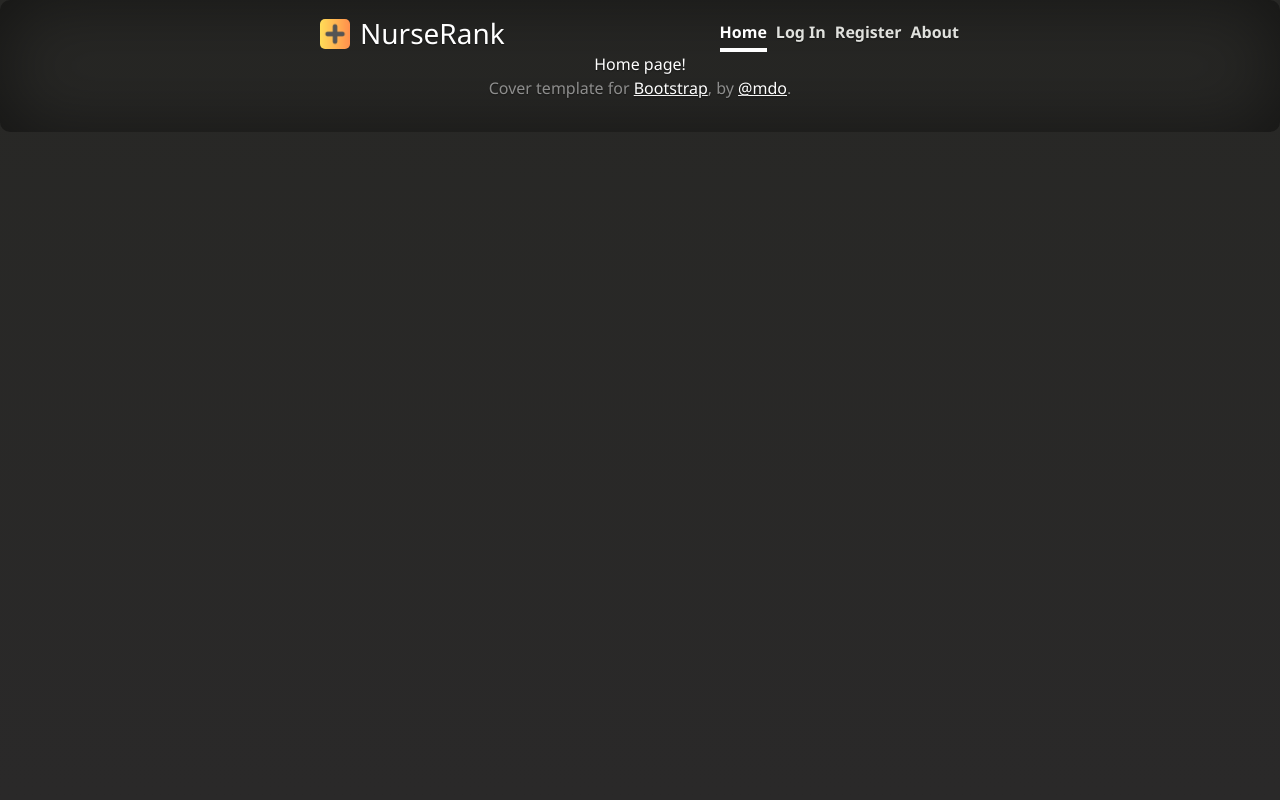
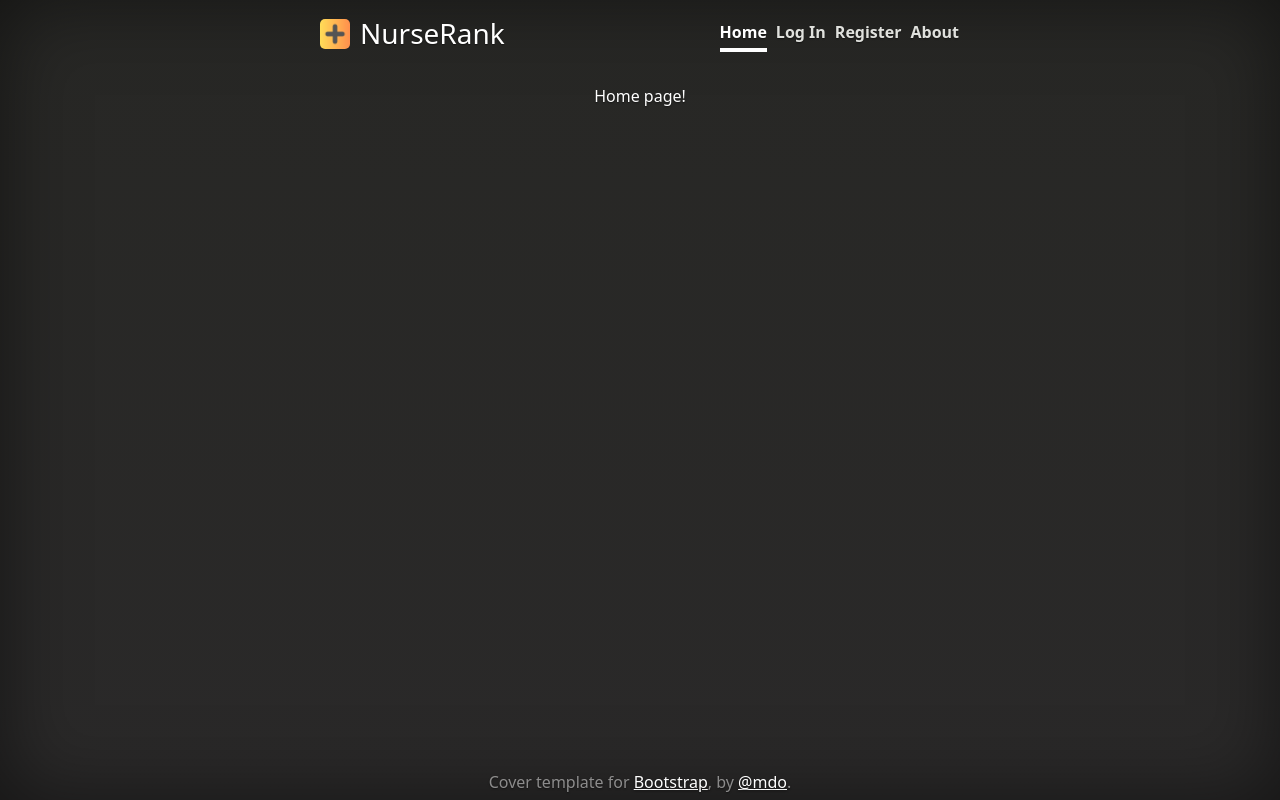
Before and after one commit to 0xcolinhenderson/NurseRank, a Flask app: page / in a window 1280 px wide. Run offline with Flask 3, Linux system fonts and the light colour scheme; some libraries are stand-ins or nearby versions.

Commit message:
update html

```diff
--- a/app/static/css/styles.css
+++ b/app/static/css/styles.css
@@ -7,26 +7,40 @@
   --orange: #fd9630;
 }
 
+html{
+  margin: 0;
+  height: 100%;
+}
+
 body {
+  box-shadow: inset 0 0 5rem rgba(0, 0, 0, .5);
   text-shadow: 0 .05rem .1rem rgba(0, 0, 0, .5);
-  box-shadow: inset 0 0 5rem rgba(0, 0, 0, .5);
-  border-radius: 10px;
   background-image: linear-gradient(to top, var(--primary), var(--bg));
   height: 100%;
   margin: 0;
   background-repeat: no-repeat;
   background-attachment: fixed;
-  font-family: 'Segoe UI', Tahoma, Geneva, Verdana, sans-serif;
 }
 
 h3.float-md-start.mb-0 {
   color: var(--light);
 }
 
+footer {
+  position:fixed;
+  left:0px;
+  bottom:0px;
+  height:30px;
+  width:100%;
+}
+
 .cover-container {
   max-width: 42em;
 }
 
+main {
+  margin-top: 5%;
+}
 
 .nav-link {
   white-space: nowrap;
--- a/app/templates/base.html
+++ b/app/templates/base.html
@@ -43,13 +43,12 @@
             {% endfor %}
           </nav>
         </div>
+        <main class="px-3">
+          {% block content %}
+          {% endblock %}
+        </main>
+
       </header>
-
-      <main class="px-3">
-        {% block content %}
-        {% endblock %}
-      </main>
-
       <footer class="mt-auto text-white-50">
         <p>Cover template for <a href="https://getbootstrap.com/" class="text-white">Bootstrap</a>, by <a href="https://twitter.com/mdo" class="text-white">@mdo</a>.</p>
       </footer>
```
